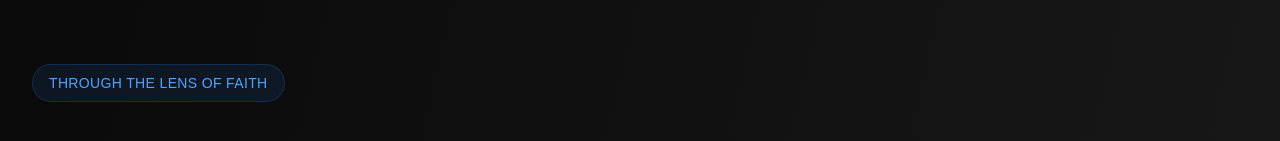
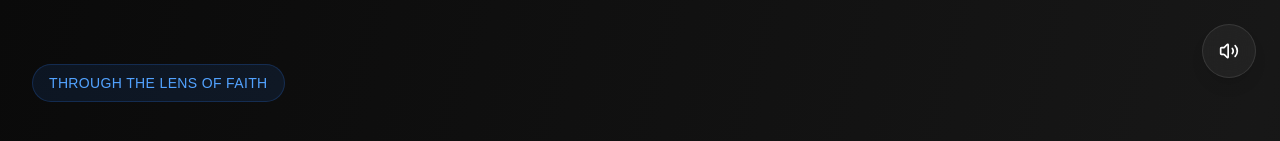
Before and after one commit to Pithy-Means/galerie_photo, a Next.js app: page / in a window 1280 px wide. Shown: the top 141 px of the page. Built offline with nearby package versions, Linux system fonts and the light colour scheme.

Commit message:
feat: add audio control to PhotoGallery with background music

```diff
--- a/components/PhotoGallery.tsx
+++ b/components/PhotoGallery.tsx
@@ -1,7 +1,7 @@
 "use client";
 
 import React, { useEffect, useRef, useState } from 'react';
-import { X, ZoomIn, ChevronLeft, ChevronRight } from 'lucide-react';
+import { X, ZoomIn, ChevronLeft, ChevronRight, VolumeX, Volume2 } from 'lucide-react';
 import Image from 'next/image';
 
 type GsapLike = {
@@ -27,9 +27,11 @@ const PhotoGallery = () => {
 
   const [selectedImage, setSelectedImage] = useState<ImageItem | null>(null);
   const [isLoaded, setIsLoaded] = useState(false);
+  const [isPlaying, setIsPlaying] = useState(false);
   const galleryRef = useRef<HTMLDivElement | null>(null);
   const modalRef = useRef<HTMLDivElement | null>(null);
   const itemRefs = useRef<(HTMLDivElement | null)[]>([]);
+  const audioRef = useRef<HTMLAudioElement | null>(null);
 
   const images: ImageItem[] = [
     {
@@ -227,8 +229,17 @@ const PhotoGallery = () => {
     };
     document.body.appendChild(script);
 
+    // Initialize audio
+    audioRef.current = new Audio('/background_music.mp3'); // Add your music file to public folder
+    audioRef.current.loop = true;
+    audioRef.current.volume = 0.3; // 30% volume
+
     return () => {
       document.body.removeChild(script);
+      if (audioRef.current) {
+        audioRef.current.pause();
+        audioRef.current = null;
+      }
     };
   }, []);
 
@@ -236,6 +247,21 @@ const PhotoGallery = () => {
     if (!isLoaded || !window.gsap) return;
 
     const gsap = window.gsap;
+
+    // Scroll-based music control
+    const handleScroll = () => {
+      if (!audioRef.current) return;
+
+      const scrollPosition = window.scrollY;
+      const scrollThreshold = 100;
+
+      if (scrollPosition > scrollThreshold && !isPlaying) {
+        audioRef.current.play().catch(err => console.log('Audio play failed:', err));
+        setIsPlaying(true);
+      }
+    };
+
+    window.addEventListener('scroll', handleScroll);
 
     gsap.fromTo(
       itemRefs.current,
@@ -300,7 +326,11 @@ const PhotoGallery = () => {
         });
       });
     });
-  }, [isLoaded]);
+
+    return () => {
+      window.removeEventListener('scroll', handleScroll);
+    };
+  }, [isLoaded, isPlaying]);
 
   useEffect(() => {
     if (!isLoaded || !window.gsap || !selectedImage) return;
@@ -405,8 +435,28 @@ const PhotoGallery = () => {
     });
   };
 
+  const toggleMusic = () => {
+    if (!audioRef.current) return;
+
+    if (isPlaying) {
+      audioRef.current.pause();
+      setIsPlaying(false);
+    } else {
+      audioRef.current.play().catch(err => console.log('Audio play failed:', err));
+      setIsPlaying(true);
+    }
+  };
+
   return (
     <div className="min-h-screen bg-gradient-to-br from-neutral-950 via-neutral-900 to-neutral-950 py-16 px-4 sm:px-6 lg:px-8">
+      {/* Music Control Button */}
+      <button
+        onClick={toggleMusic}
+        className="fixed top-6 right-6 z-40 bg-white/5 hover:bg-white/10 backdrop-blur-md border border-white/10 rounded-full p-4 text-white transition-all duration-300 shadow-lg hover:scale-110"
+        aria-label="Toggle music"
+      >
+        {isPlaying ? <Volume2 className="w-5 h-5" /> : <VolumeX className="w-5 h-5" />}
+      </button>
       <div className="max-w-[1600px] mx-auto">
         {/* Header */}
         <div className="mb-16 max-w-3xl">
```
Also changed, not shown: 1 other file (tests, documents, lock files or other folders).
